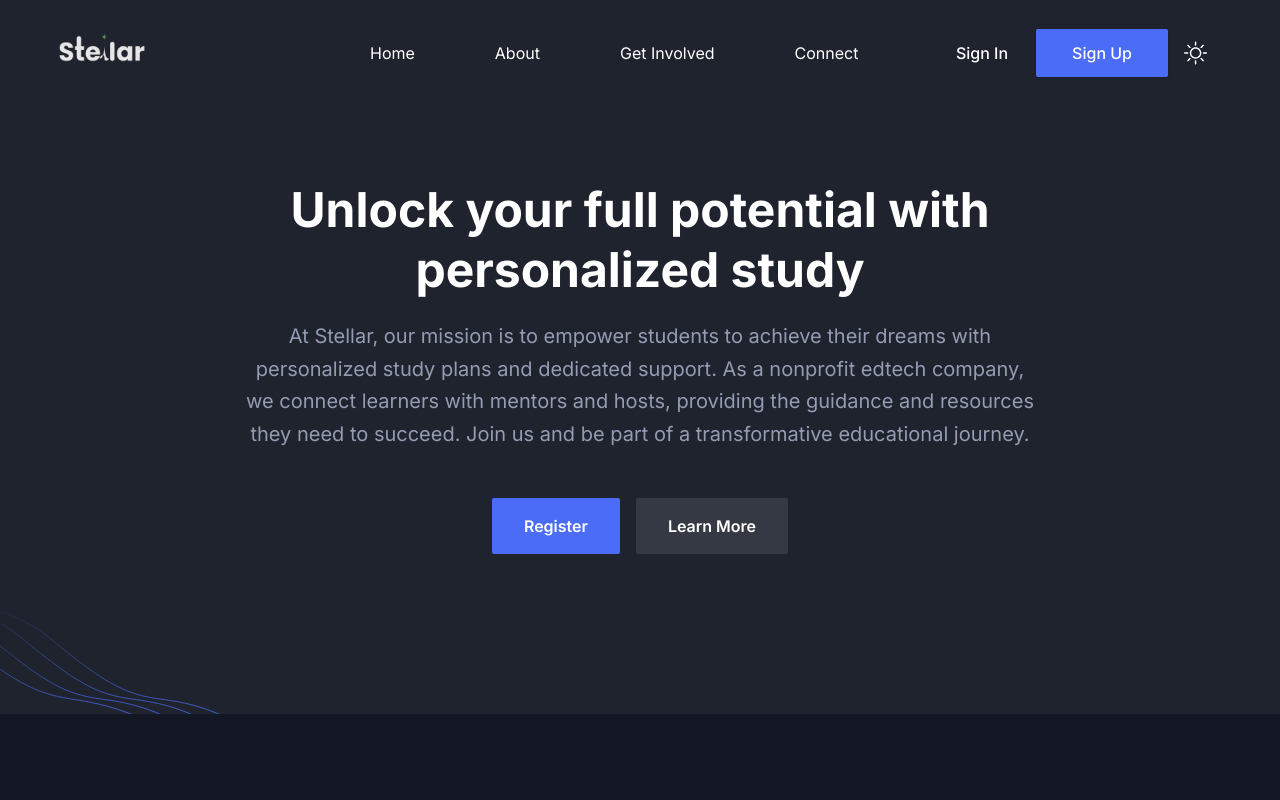
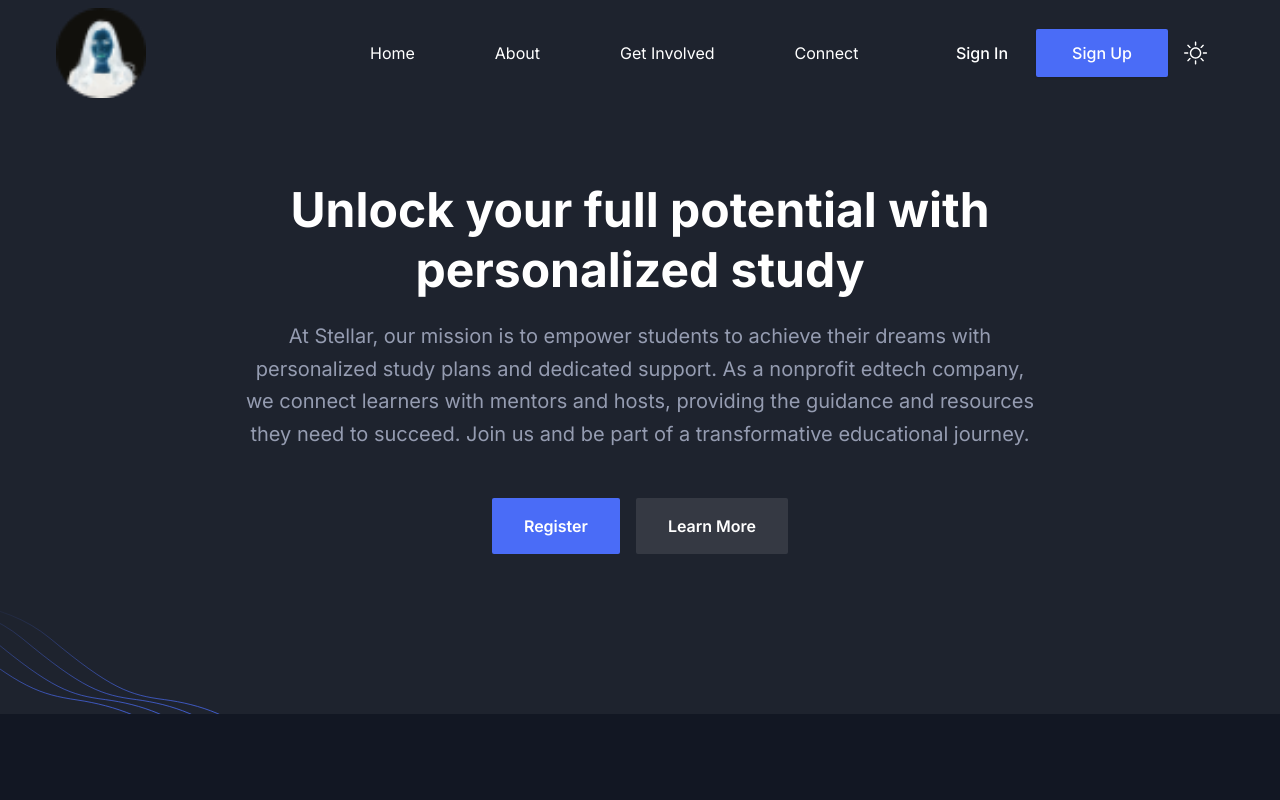
Before and after one commit to aaakash06/stellar, a Next.js app: page / in a window 1280 px wide. Shown: the top 800 px of the page. Built offline with nearby package versions, Linux system fonts and the light colour scheme.

Commit message:
logo fix 3

```diff
--- a/components/Footer/index.tsx
+++ b/components/Footer/index.tsx
@@ -23,7 +23,7 @@ const Footer = () => {
                   /> */}
                   {/* <div className="relative w-[110px] h-[110px] "> */}
                   <Image
-                    src={"/images/log/stellarimage-transformed.png"}
+                    src={"/images/log/logo.png"}
                     alt="logo"
                     width={90}
                     height={90}
--- a/components/Header/index.tsx
+++ b/components/Header/index.tsx
@@ -70,7 +70,7 @@ const Header = () => {
                   />
                 </div> */}
                 <Image
-                  src={"/images/log/stellarimage-transformed.png"}
+                  src={"/images/blog/author-01.png"}
                   alt="logo"
                   width={90}
                   height={90}
```
Also changed, not shown: public/images/log/logo.png (renamed from public/images/log/stellarImage-transformed.png).
